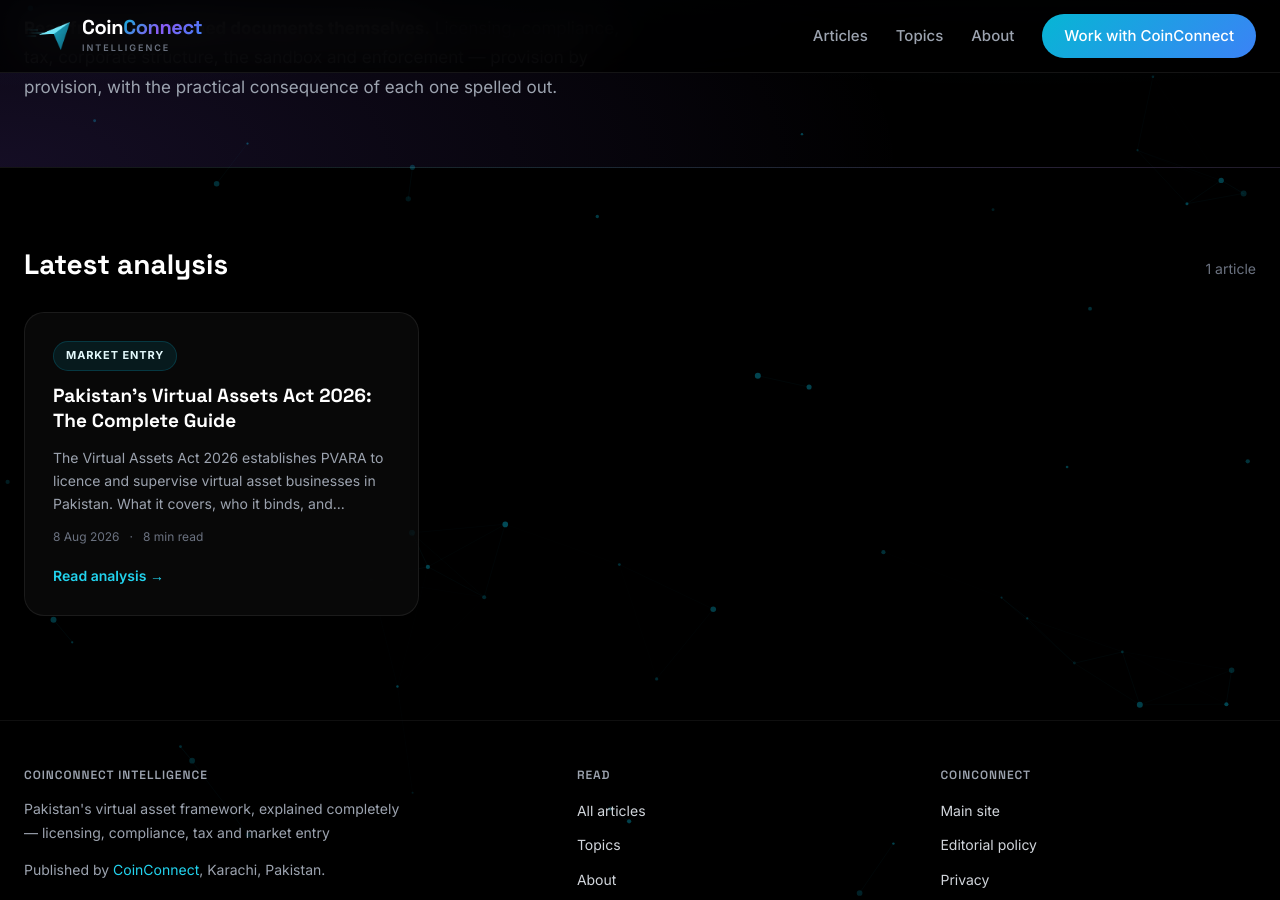
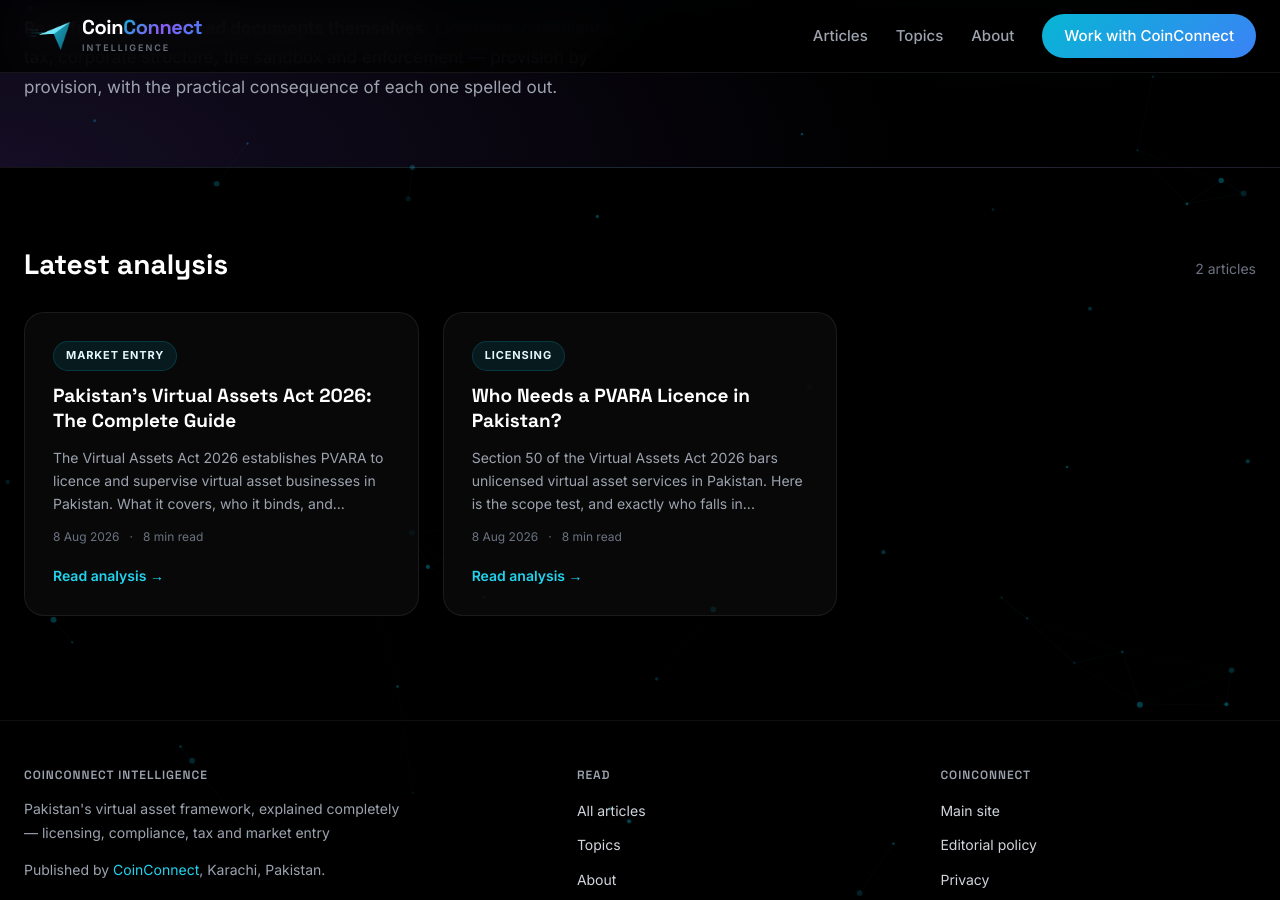
Before and after one commit to coinconnect-pk/coinconnect-pk.github.io, a Jekyll site: the page built from index.html, in a window 1280 px wide and 900 px high, scrolled down 447 px. Built offline with Jekyll 4.4.1, drawn with Linux system fonts in a browser that asks for light colours.

Commit message:
Publish article for 2026-08-08

```diff
--- a/_data/linkmap.yml
+++ b/_data/linkmap.yml
@@ -240,4 +240,7 @@ main_site:
       topics: [vasp, license, pvara, licensing]
 
 # Articles on blog.coinconnect.site. Appended automatically on publish.
-blog: []
+blog:
+  - url: "https://blog.coinconnect.site/who-needs-a-pvara-licence-in-pakistan/"
+    title: "Who Needs a PVARA Licence in Pakistan?"
+    topics: [needs, pvara, licence, licensing]
--- a/_data/published-log.csv
+++ b/_data/published-log.csv
@@ -1,2 +1,3 @@
 date,source,title,words
 2026-08-08,queue,"Pakistan's Virtual Assets Act 2026: The Complete Guide",1687
+2026-08-08,queue,"Who Needs a PVARA Licence in Pakistan?",1638
--- a/_queue/002-who-needs-a-pvara-licence.md
+++ b/_posts/2026-08-08-who-needs-a-pvara-licence-in-pakistan.md
@@ -100,9 +100,3 @@ A yes to any of these makes the exemptions harder to sustain. Our reading is tha
 This analysis was prepared by the CoinConnect research desk from the Virtual Assets Act, 2026 as passed by the National Assembly, including Schedule I, read as published. Where practice is not yet settled or guidance has not been issued, that is stated in the text above.
 
 Regulatory positions change and specific requirements should be verified against the current position published by the relevant authority before you act on them. This is information and analysis, not legal advice, and it does not create an advisory relationship. Take professional advice on your own circumstances.
-
-## Flags for Malik
-
-1. **Schedule I item 6 (Derivatives) is truncated in the source text** — it ends mid-sentence at "or other similar". My table row for item 6 uses only the complete portion. Verify against the gazetted Schedule before publishing.
-2. I have deliberately not mentioned the NOC Regulations' pre-licence trading permission here, because it directly contradicts section 50 and would confuse the core answer. That conflict belongs in articles 062, 063 and 198. **This article and 062 must not be published in a way that lets a reader see one without the other** — link them in both directions.
-3. The two outbound links (fatf-gafi.org, secp.gov.pk) are both on the approved host list. Zero links to coinconnect.site.
```
Also changed, not shown: other parts of _posts/2026-08-08-who-needs-a-pvara-licence-in-pakistan.md (+1 -1 lines).
